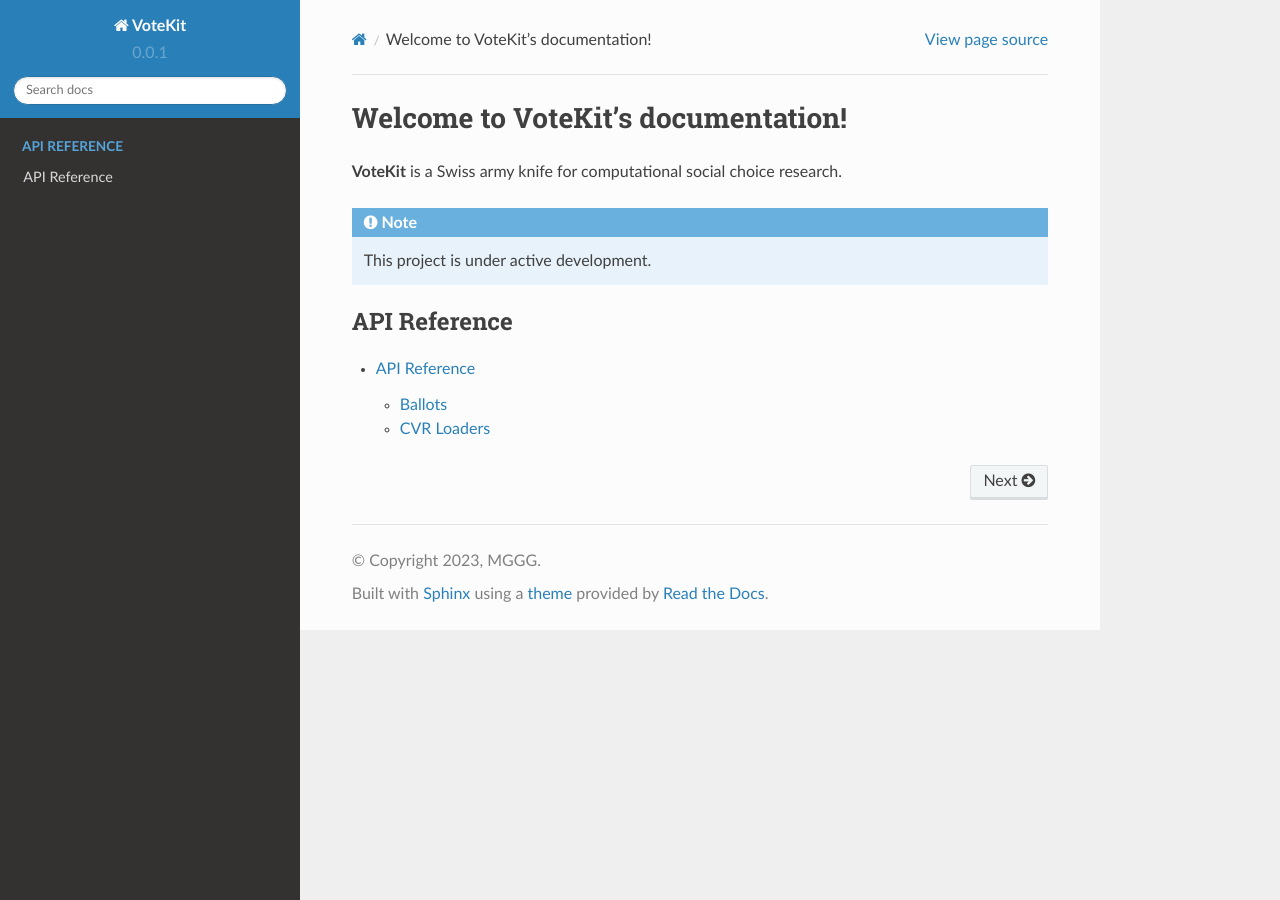
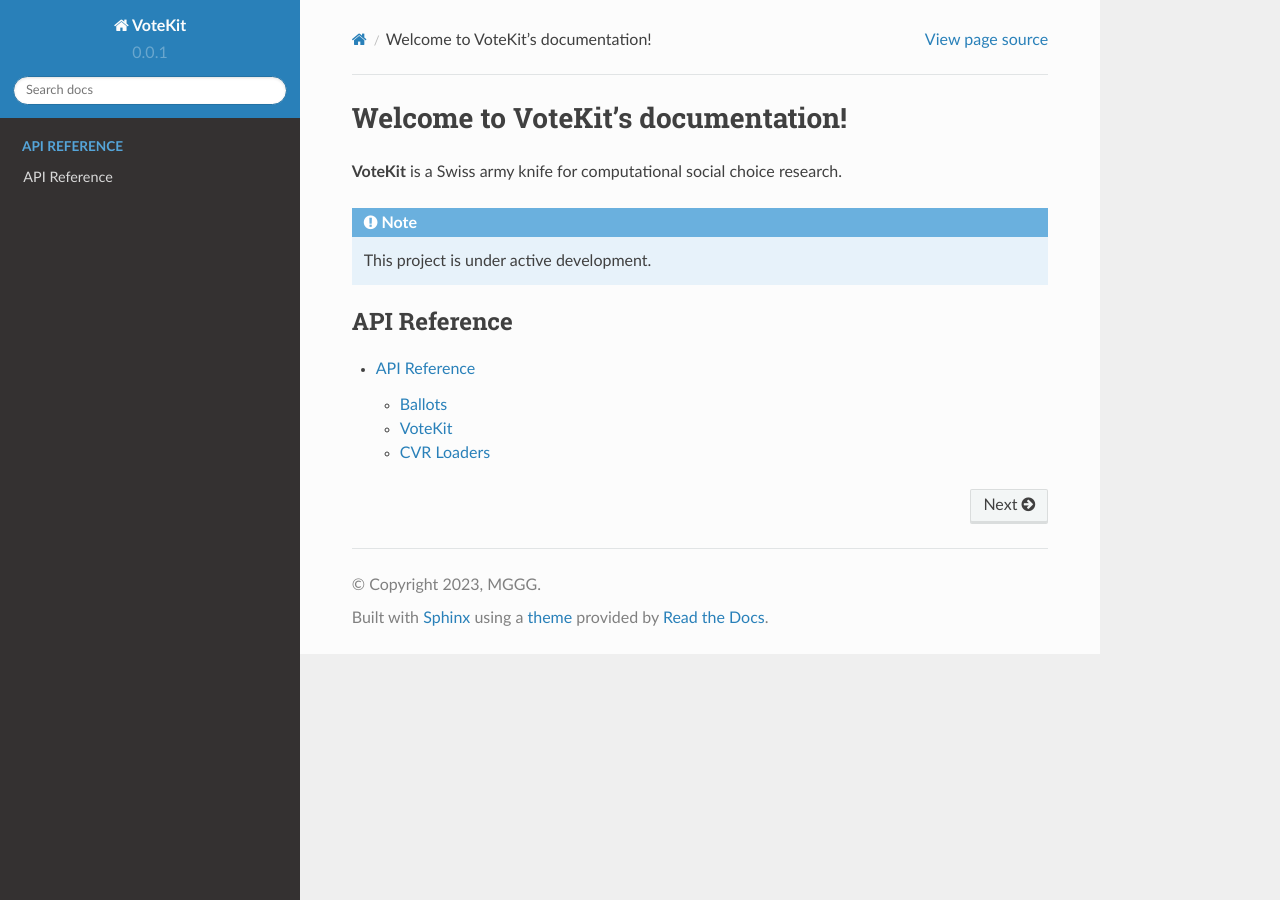
Before and after one commit to mggg/VoteKit, a Sphinx documentation site: the page built from docs/index.rst, in a window 1280 px wide. Built offline with Sphinx 7.4.7 and the Read the Docs theme 2.0.0, drawn with Linux system fonts in a browser that asks for light colours.

Commit message:
add votekit module to test

```diff
--- a/docs/api.rst
+++ b/docs/api.rst
@@ -10,6 +10,12 @@
 -------
 .. autoclass:: votekit.ballot.Ballot
 
+VoteKit
+-------
+.. automodule:: votekit
+  :members:
+  :show-inheritance:
+
 CVR Loaders
 -----------
 .. automodule:: votekit.cvr_loaders
```
